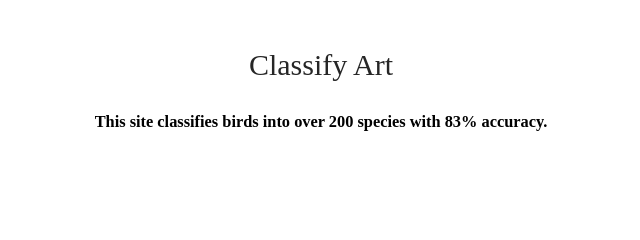
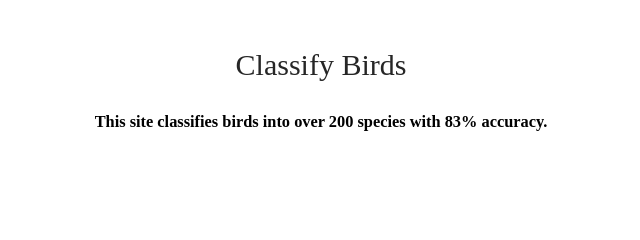
Before and after one commit to daringtrifles/Bird-Classifier, a plain HTML site: page app/view/index.html in a window 1280 px wide. Shown: the top 240 px of the page, 319-959 px from the left. Drawn offline with Linux system fonts and the light colour scheme.

Commit message:
Update index.html

```diff
--- a/app/view/index.html
+++ b/app/view/index.html
@@ -7,7 +7,7 @@
 <body>
 <div>
   <div class='center'>
-    <div class='title'>Classify Art</div>
+    <div class='title'>Classify Birds</div>
     <h3>
       This site classifies birds into over 200 species with 83% accuracy.
     </h3>
```
